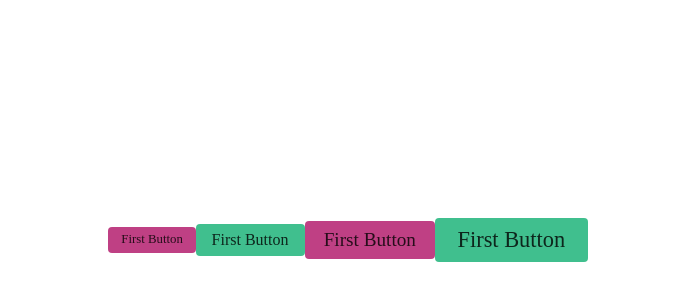
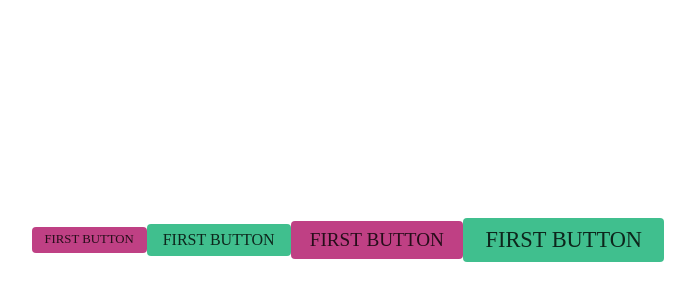
Before and after one commit to ultimathei/HomeUpgraders_frontend, a Vue app: page / in a window 1280 px wide. Shown: the part 160-460 px from the top of the page, without its empty margins (292-987 px from the left). Built offline with nearby package versions, Linux system fonts and the light colour scheme.

Commit message:
types renamed; scss extends used

```diff
--- a/src/components/atoms/HuButton/HUButton.module.scss
+++ b/src/components/atoms/HuButton/HUButton.module.scss
@@ -9,8 +9,8 @@
   cursor: pointer;
   padding: 0.25em 1em;
   font-size: var(--font-size);
+  text-transform: uppercase;
 
-  // modifiers
   &:is(:hover, :focus, :focus-within) {
     --bg-color: var(--hu-color--primary--darker);
   }
@@ -19,26 +19,67 @@
     cursor: not-allowed;
     opacity: 0.6;
   }
-  &--type-secondary {
+
+  // modifiers
+  &--s {
+    @extend .button;
+    --font-size: var(--hu-font-size--s);
+  }
+  &--m {
+    @extend .button;
+  }
+  &--l {
+    @extend .button;
+    --font-size: var(--hu-font-size--l);
+  }
+  &--xl {
+    @extend .button;
+    --font-size: var(--hu-font-size--xl);
+  }
+  &--primary {
+    @extend .button;
+    &--s {
+      @extend .button--primary;
+      @extend .button--s;
+    }
+    &--m {
+      @extend .button--primary;
+    }
+    &--l {
+      @extend .button--primary;
+      @extend .button--l;
+    }
+    &--xl {
+      @extend .button--primary;
+      @extend .button--xl;
+    }
+  }
+  &--secondary {
+    @extend .button;
     --bg-color: var(--hu-color--secondary);
     --color: var(--hu-color--secondary--contrast);
 
     &:is(:hover, :focus, :focus-within) {
       --bg-color: var(--hu-color--secondary--darker);
     }
-
     &:disabled {
       --bg-color: var(--hu-color--secondary--disabled);
     }
-  }
 
-  &--size-s {
-    --font-size: var(--hu-font-size--s);
-  }
-  &--size-l {
-    --font-size: var(--hu-font-size--l);
-  }
-  &--size-xl {
-    --font-size: var(--hu-font-size--xl);
+    &--s {
+      @extend .button--secondary;
+      @extend .button--s;
+    }
+    &--m {
+      @extend .button--secondary;
+    }
+    &--l {
+      @extend .button--secondary;
+      @extend .button--l;
+    }
+    &--xl {
+      @extend .button--secondary;
+      @extend .button--xl;
+    }
   }
 }
--- a/src/components/atoms/HuButton/HUButton.scenarios.ts
+++ b/src/components/atoms/HuButton/HUButton.scenarios.ts
@@ -1,5 +1,5 @@
 /* Props of each scenario */
-import { Type, Size } from './types'
+import { Type, Size } from './HUButton.types'
 export default [
   {
     label: 'Primary enabled',
--- a/src/components/atoms/HuButton/HUButton.vue
+++ b/src/components/atoms/HuButton/HUButton.vue
@@ -1,10 +1,6 @@
 <template>
   <button
-    :class="[
-      $style.button,
-      $style[`button--type-${props.type}`],
-      $style[`button--size-${props.size}`],
-    ]"
+    :class="$style[`button--${props.type}--${props.size}`]"
     @click.prevent="emit('click')"
     :disabled="disabled"
     :aria-disabled="disabled"
@@ -16,7 +12,7 @@
 
 <script setup lang="ts">
 import { PropType } from 'vue'
-import { Size, Type } from './types'
+import { Size, Type } from './HUButton.types'
 
   const props = defineProps({
     label: {
--- a/src/styles/global.scss
+++ b/src/styles/global.scss
@@ -1,4 +1,5 @@
 :root {
+  // COLORS
   // --hu-color--primary--hue: 157;
   // --hu-color--secondary--hue: 328;
   // --hu-color--black--hue: 328;
@@ -29,7 +30,7 @@
   --hu-color--black--contrast: var(--hu-color--white);
   --hu-color--white--contrast: var(--hu-color--black);
 
-
+  // FONTS
   --hu-font-size--s: 0.8em;
   --hu-font-size--m: 1em;
   --hu-font-size--l: 1.2em;
--- a/src/views/Home.vue
+++ b/src/views/Home.vue
@@ -3,7 +3,7 @@
   import {
     Size as ButtonSize,
     Type as ButtonType,
-  } from '@Atoms/HUButton/types'
+  } from '@/components/atoms/HuButton/HUButton.types'
 
   // method example
   const clickButton = () => console.log('Button clicked')
```
Also changed, not shown: src/components/atoms/HuButton/HUButton.types.ts (renamed from src/components/atoms/HuButton/types.ts), 1 other file (tests, documents, lock files or other folders).
